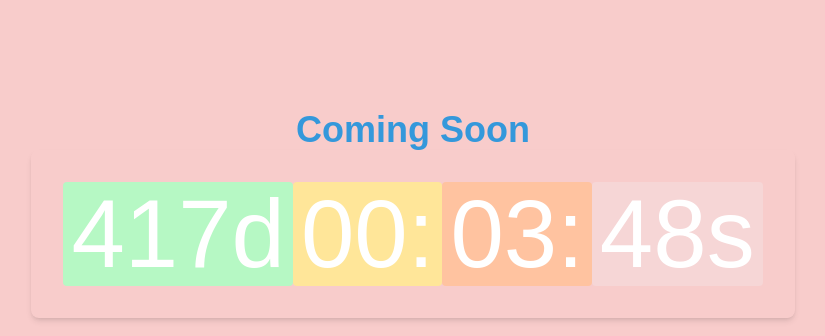
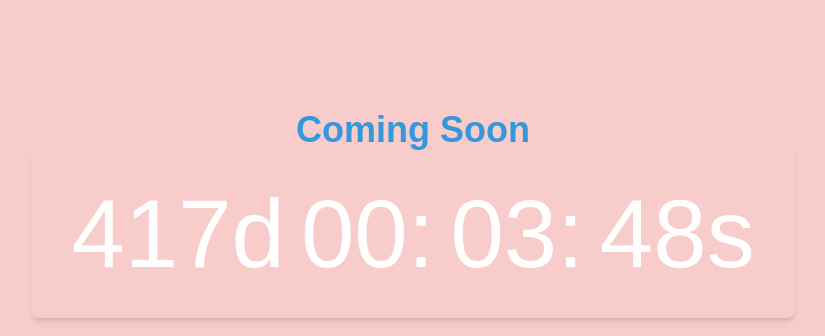
Before and after one commit to akermi/save-the-date, a React (Create React App) app: page / in a window 1280 px wide. Shown: the top 336 px of the page, without its empty margins (227-1052 px from the left). Built offline with nearby package versions, Linux system fonts and the light colour scheme; grey boxes are pictures that could not be loaded.

Commit message:
test meta tag

```diff
--- a/package.json
+++ b/package.json
@@ -17,7 +17,6 @@
     "react-router-dom": "^6.21.3",
     "react-scripts": "5.0.1",
     "react-scroll-motion": "^0.3.3",
-    "tailwindcss": "^3.4.1",
     "web-vitals": "^2.1.4"
   },
   "homepage": "https://akermi.github.io/save-the-date",
@@ -49,6 +48,7 @@
   },
   "devDependencies": {
     "@babel/plugin-proposal-private-property-in-object": "*",
-    "gh-pages": "^6.1.1"
+    "gh-pages": "^6.1.1",
+    "tailwindcss": "^3.4.16"
   }
 }
--- a/postcss.config.js
+++ b/postcss.config.js
@@ -1,7 +1,7 @@
 // postcss.config.js
 module.exports = {
-  plugins: {
-    tailwindcss: {},
-    autoprefixer: {},
-  },
+  plugins: [
+    require('tailwindcss'),
+    require('autoprefixer'),
+  ],
 };
--- a/public/index.html
+++ b/public/index.html
@@ -5,11 +5,20 @@
     <link rel="icon" href="%PUBLIC_URL%/favicon.ico" />
     <meta name="viewport" content="width=device-width, initial-scale=1" />
     <meta name="theme-color" content="#000000" />
-    <meta
-      name="description"
-      content="Web site created using create-react-app"
-    />
-    <link rel="apple-touch-icon" href="%PUBLIC_URL%/logo192.png" />
+    <meta name="description" content="Join us on our special day. Save the date for our wedding! #mintakelovestory" />
+    <!-- <link rel="apple-touch-icon" href="%PUBLIC_URL%/logo192.png" /> -->
+
+    <!-- Open Graph Meta Tags for Social Media -->
+  <meta property="og:title" content="Save the Date: Our Wedding" />
+  <meta property="og:description" content="# Please Save the Date 🎉
+
+  We are thrilled to announce our wedding day!
+
+  **Date**: March 9, 2025
+  **Location**: Unda Wedding Studio, Nakhon Pathom" />
+  <meta property="og:image" content="%PUBLIC_URL%/img/no1.gif" />
+  <meta property="og:url" content="https://akermi.github.io/save-the-date/" />
+  <meta property="og:type" content="website" />
     <!--
       manifest.json provides metadata used when your web app is installed on a
       user's mobile device or desktop. See https://developers.google.com/web/fundamentals/web-app-manifest/
--- a/src/App.css
+++ b/src/App.css
@@ -1,7 +1,8 @@
 /* src/App.css */
-@import 'tailwindcss/base';
-@import 'tailwindcss/components';
-@import 'tailwindcss/utilities';
+@tailwind base;
+@tailwind components;
+@tailwind utilities;
+
 
 .App {
   text-align: center;
--- a/src/Countdown.js
+++ b/src/Countdown.js
@@ -34,7 +34,7 @@ const CountdownComponent = () => {
               allowtransparency="true"
               allow="encrypted-media"
             ></iframe> */}
-            <iframe  title="spotify-embed" src="https://open.spotify.com/embed/playlist/37i9dQZF1DXc51TI5dx7RC?utm_source=generator&theme=0" width="100%" height="352" frameBorder="0" allowfullscreen="" allow="autoplay; clipboard-write; encrypted-media; fullscreen; picture-in-picture" loading="lazy"></iframe>
+            <iframe  title="spotify-embed" src="https://open.spotify.com/embed/playlist/37i9dQZF1DXc51TI5dx7RC?utm_source=generator&theme=0" width="100%" height="352" frameBorder="0" allowFullScreen="" allow="autoplay; clipboard-write; encrypted-media; fullscreen; picture-in-picture" loading="lazy"></iframe>
           </div>
         </div>
 
--- a/src/Story.js
+++ b/src/Story.js
@@ -19,10 +19,10 @@ const renderer = ({ days, hours, minutes, seconds, completed }) => {
         <p>We’re Getting Married</p>
         <h1 className="couple-name">Sakonwan & Nattaphong</h1>
             <div className="countdown-container  p-8 rounded-lg shadow-md">
-                <span className="countdown-item bg-pastel3">{String(days).padStart(2, '0')}d</span>
-                <span className="countdown-item bg-pastel4">{String(hours).padStart(2, '0')}:</span>
-                <span className="countdown-item bg-pastel5">{String(minutes).padStart(2, '0')}:</span>
-                <span className="countdown-item bg-pastel6">{String(seconds).padStart(2, '0')}s</span>
+                <span className="countdown-item bg-pastel1">{String(days).padStart(2, '0')}d</span>
+                <span className="countdown-item bg-pastel2">{String(hours).padStart(2, '0')}:</span>
+                <span className="countdown-item bg-pastel3">{String(minutes).padStart(2, '0')}:</span>
+                <span className="countdown-item bg-pastel4">{String(seconds).padStart(2, '0')}s</span>
             </div>
 
           <div className="spotify-embed">
@@ -37,7 +37,18 @@ const renderer = ({ days, hours, minutes, seconds, completed }) => {
               allowtransparency="true"
               allow="encrypted-media"
             ></iframe> */}
-            <iframe  title="spotify-embed" src="https://open.spotify.com/embed/playlist/37i9dQZF1DXc51TI5dx7RC?utm_source=generator&theme=0" width="100%" height="352" frameBorder="0" allowfullscreen="" allow="autoplay; clipboard-write; encrypted-media; fullscreen; picture-in-picture" loading="lazy"></iframe>
+            <iframe
+            title="spotify-embed"
+            src="https://open.spotify.com/embed/playlist/37i9dQZF1DX0XUsuxWHRQd"
+            width="100%"
+            height="352"
+            frameBorder="0"
+            allowFullScreen
+            allow="autoplay; clipboard-write; encrypted-media; fullscreen; picture-in-picture"
+            loading="lazy"
+            />
+
+            {/* <iframe  title="spotify-embed" src="https://open.spotify.com/embed/playlist/37i9dQZF1DXc51TI5dx7RC?utm_source=generator&theme=0" width="100%" height="352" frameBorder="0" allowfullscreen="" allow="autoplay; clipboard-write; encrypted-media; fullscreen; picture-in-picture" loading="lazy"></iframe> */}
           </div>
         </div>
 
--- a/src/index.css
+++ b/src/index.css
@@ -1,3 +1,6 @@
+@tailwind base;
+@tailwind components;
+@tailwind utilities;
 body {
   margin: 0;
   font-family: -apple-system, BlinkMacSystemFont, 'Segoe UI', 'Roboto', 'Oxygen',
--- a/tailwind.config.js
+++ b/tailwind.config.js
@@ -22,27 +22,44 @@
 //   ],
 // }
 // tailwind.config.js
+// module.exports = {
+//   content: [
+//     "./src/**/*.{js,jsx,ts,tsx}",
+//     "./public/index.html"
+//   ],
+//   theme: {
+//     extend: {
+//       colors: {
+//         pastel1: "#aed9e0",
+//         pastel2: "#f8bac9",
+//         pastel3: "#b6f8c4",
+//         pastel4: "#ffe699",
+//         pastel5: "#ffc3a0",
+//         pastel6: "#f6d6d6",
+//         pastel7: "#d9d9f3",
+//       },
+//       linearGradientColors: theme => theme('colors'),
+//     },
+//   },
+//   plugins: [
+//     require('@tailwindcss/aspect-ratio'),
+//     require('@tailwindcss/forms'),
+//   ],
+// };
+/** @type {import('tailwindcss').Config} */
 module.exports = {
   content: [
     "./src/**/*.{js,jsx,ts,tsx}",
-    "./public/index.html"
   ],
   theme: {
     extend: {
       colors: {
-        pastel1: "#aed9e0",
-        pastel2: "#f8bac9",
-        pastel3: "#b6f8c4",
-        pastel4: "#ffe699",
-        pastel5: "#ffc3a0",
-        pastel6: "#f6d6d6",
-        pastel7: "#d9d9f3",
+        pastelBlue: "#aed9e0",
+        pastelPink: "#f8bac9",
+        pastelGreen: "#b6f8c4",
+        pastelYellow: "#ffe699",
       },
-      linearGradientColors: theme => theme('colors'),
     },
   },
-  plugins: [
-    require('@tailwindcss/aspect-ratio'),
-    require('@tailwindcss/forms'),
-  ],
-};
+  plugins: [],
+}
```
Also changed, not shown: public/img/no1.gif (added), 1 other file (tests, documents, lock files or other folders).
